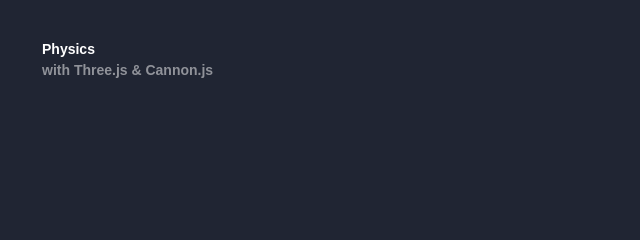
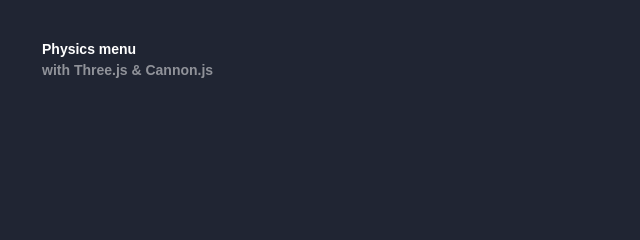
Before and after one commit to Azure-Phoenix/CANNON-letters, a website built with webpack: page index.html in a window 1280 px wide. Shown: the top 240 px of the page, 0-640 px from the left. Built offline with nearby package versions, Linux system fonts and the light colour scheme; a web font is replaced by a local one.

Commit message:
update readme

```diff
--- a/index.html
+++ b/index.html
@@ -19,7 +19,7 @@
             <div class="message">Some message for mobile (if needed).</div>
             <div class="frame">
                 <div class="frame__title-wrap">
-                    <h1 class="frame__title">Physics</h1>
+                    <h1 class="frame__title">Physics menu</h1>
                     <p class="frame__tagline">with Three.js & Cannon.js</p>
                 </div>
                 <div class="frame__links">
```
Also changed, not shown: README.md.
